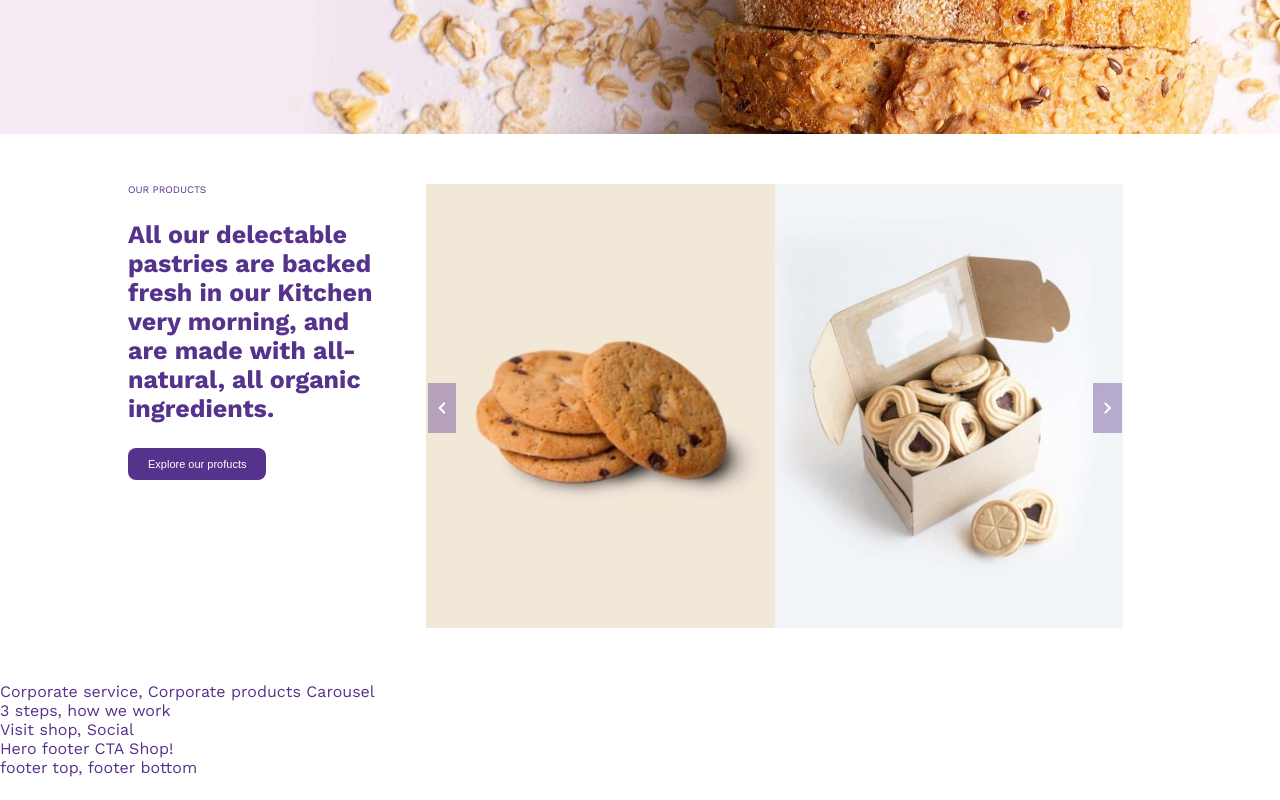
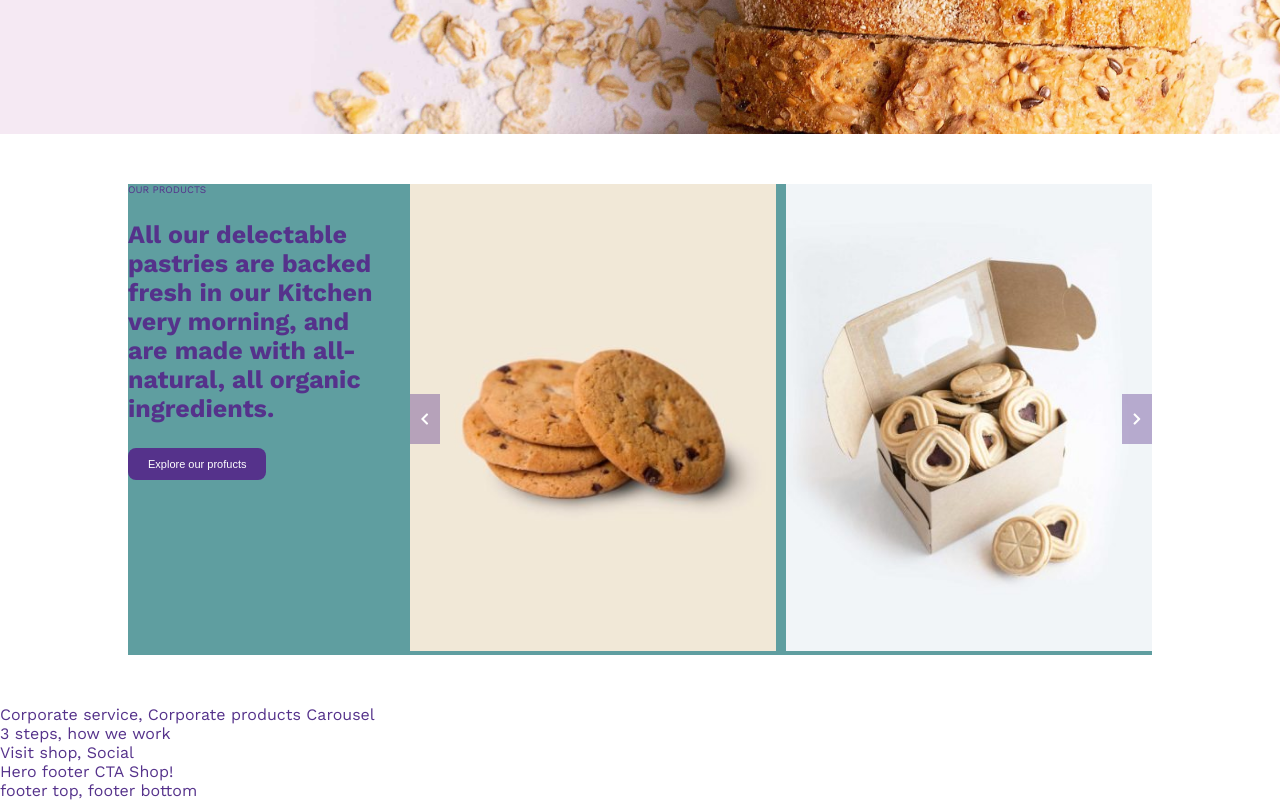
Before and after one commit to mariklim/proj-html-vuejs, a Vue app: page / in a window 1280 px wide. Shown: the part 706-1506 px from the top of the page. Before the commit the page ends 1483 px from the top, so only its background shows below. Built offline with nearby package versions, Linux system fonts and the light colour scheme.

Commit message:
aggiunto position absolute per bottoni

```diff
--- a/src/components/Main/Products.vue
+++ b/src/components/Main/Products.vue
@@ -1,6 +1,6 @@
 <template>
   <section>
-    <div class="container products">
+    <div class="products">
       <div class="our_products">
         <div class="text">
           <h5 class="section_small_title">OUR PRODUCTS</h5>
@@ -14,8 +14,10 @@
       <div class="prod_gallary">
         <ul>
           <li>
-              <button class="btn_prev_next btn_prev"><i class="fas fa-chevron-left"></i></button>
-            <a href="#">
+            <button class="btn_prev_next btn_prev">
+              <i class="fas fa-chevron-left"></i>
+            </button>
+            <a class="margin_left_10" href="#">
               <img
                 src="../../assets/image/choco-chip-cookies-400x510.jpg"
                 alt="choco chip cookies"
@@ -27,7 +29,9 @@
                 alt="strawberry jam cookies"
               />
             </a>
-             <button class="btn_prev_next btn_next"><i class="fas fa-chevron-right"></i></button>
+            <button class="btn_prev_next btn_next">
+              <i class="fas fa-chevron-right"></i>
+            </button>
           </li>
         </ul>
       </div>
@@ -44,12 +48,13 @@ export default {
 <style lang="scss">
 @import "../../assets/style/common";
 @import "../../assets/style/variables";
-.container {
-  &.products {
+.products {
   @include container_80;
   display: flex;
+  justify-content: space-between;
   margin-top: 3.125rem;
   margin-bottom: 3.125rem;
+  background-color: cadetblue;
   .our_products {
     width: 30%;
     & .text {
@@ -60,6 +65,7 @@ export default {
     li {
       display: flex;
       align-items: center;
+      position: relative;
     }
     li a {
       max-width: 25rem;
@@ -67,15 +73,18 @@ export default {
         width: 100%;
       }
     }
-      button.btn_next{
-          position: relative;
-          right:1.875rem;
+    button.btn_next {
+      position: absolute;
+      left: calc(100% - 1.875rem);
     }
-      button.btn_prev{
-          position: relative;
-          left:1.875rem;
+    button.btn_prev {
+      position: absolute;
+      right: calc(100% - 1.875rem);
     }
   }
+  //margin destro per spaziare immagini per first child per tag a
+  .margin_left_10 {
+    margin-right: 0.625rem;
   }
 }
 </style>
```
Lines whose indentation alone changed are shown as unchanged.
